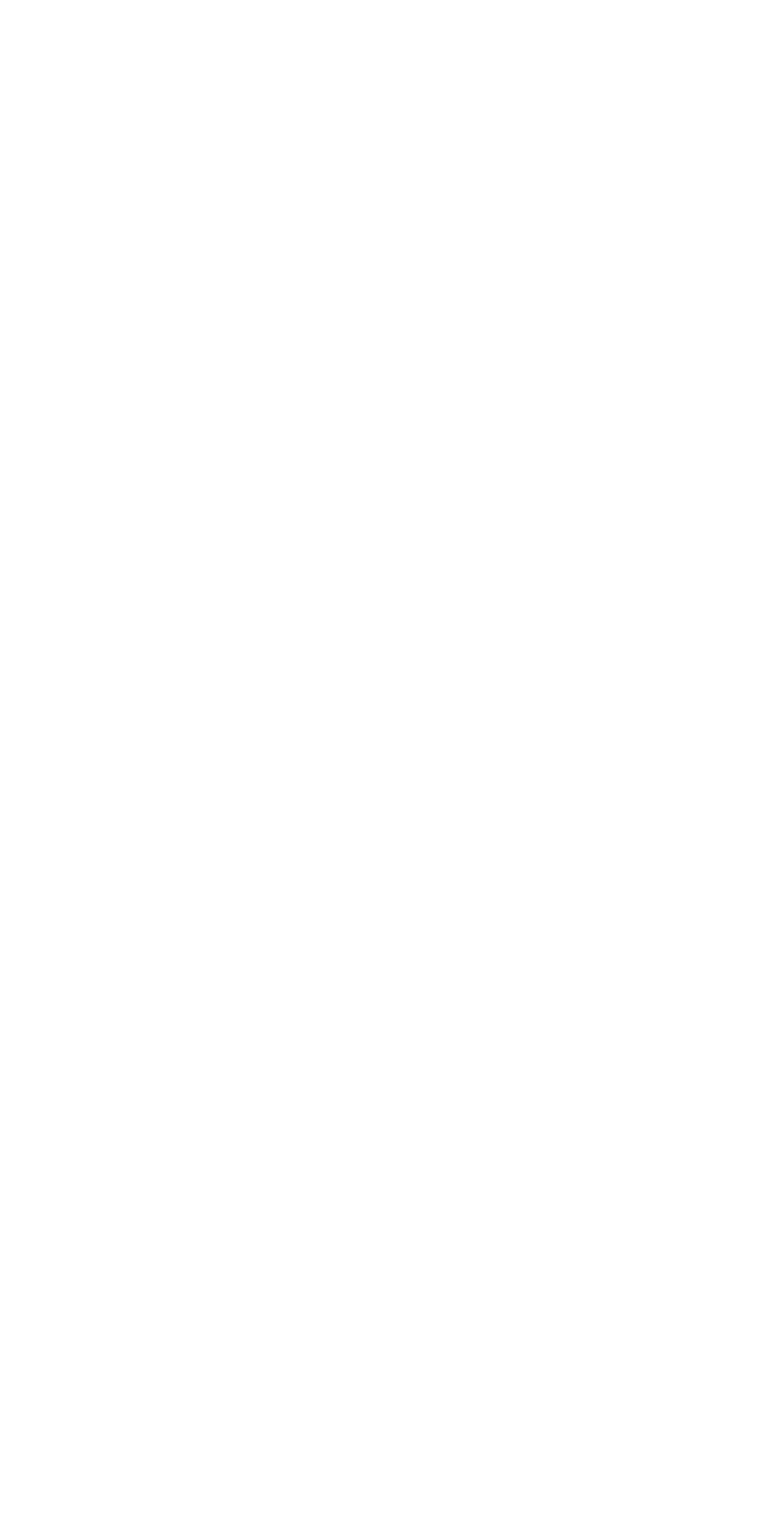
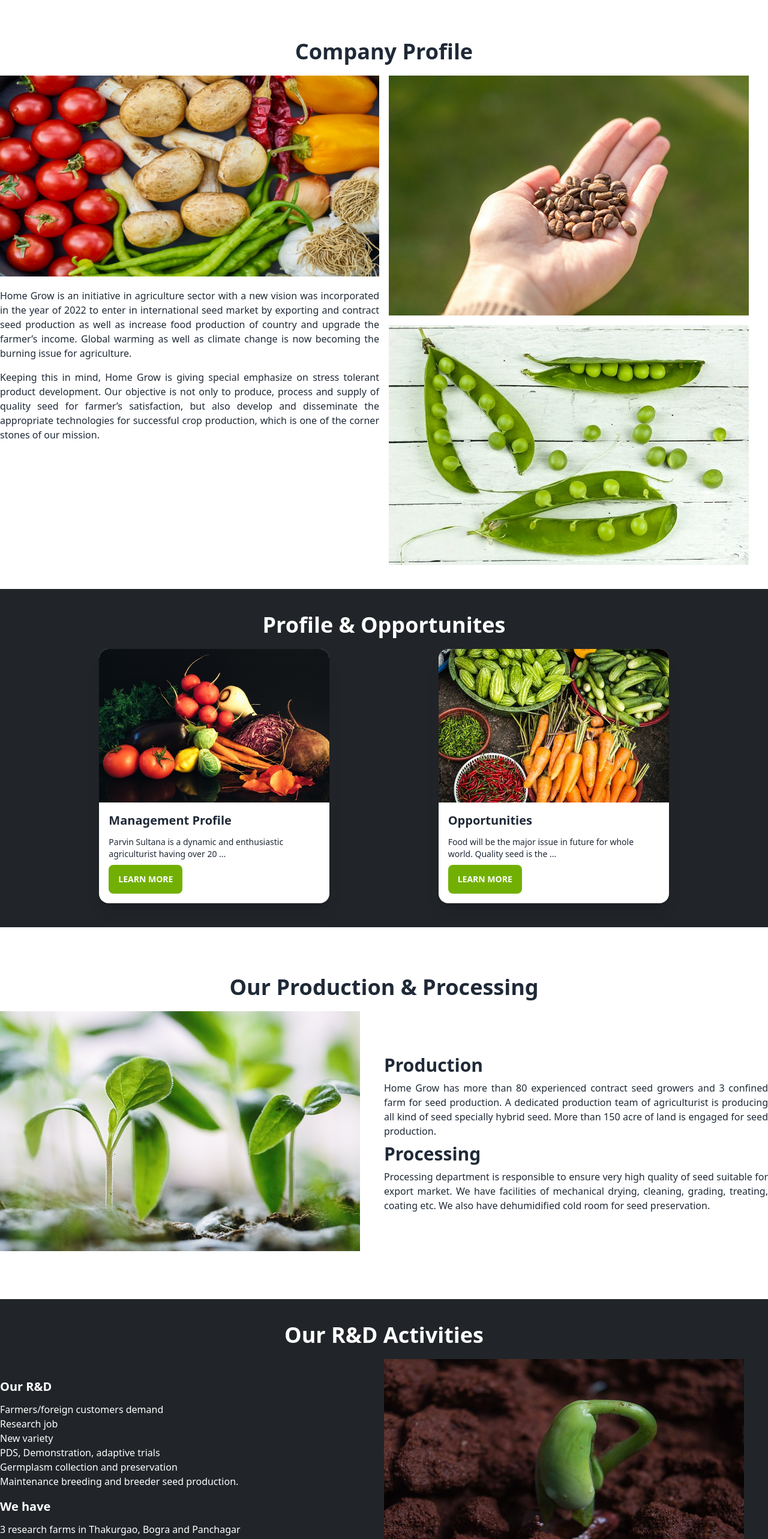
Before and after one commit to NashedShahRoni22/Home-Grow, a React (Create React App) app: page / in a window 1280 px wide. Shown: the part 1151-3717 px from the top of the page at 60% size. Before the commit the page ends 1217 px from the top, so only its background shows below. Built offline with nearby package versions, Linux system fonts and the light colour scheme.

Commit message:
Home Page Done

```diff
--- /dev/null
+++ b/src/components/HomeCompanyProfile.js
@@ -0,0 +1,39 @@
+import React from "react";
+import image1 from "../img/home (1).jpg";
+import image2 from "../img/home (2).jpg";
+import slider1 from "../img/slider (1).jpg";
+
+const HomeCompanyProfile = () => {
+  return (
+    <div>
+      <h1 className="text-4xl font-semibold text-center mb-5">Company Profile</h1>
+      <div className="md:flex gap-4 container mx-auto">
+        <div className="md:w-1/2">
+          <img src={slider1} alt="" className="mb-5" />
+          <p className="text-justify">
+            Home Grow is an initiative in agriculture sector with a new vision
+            was incorporated in the year of 2022 to enter in international seed
+            market by exporting and contract seed production as well as increase
+            food production of country and upgrade the farmer’s income. Global
+            warming as well as climate change is now becoming the burning issue
+            for agriculture.
+          </p>
+          <p className="my-4 text-justify">
+            Keeping this in mind, Home Grow is giving special emphasize on
+            stress tolerant product development. Our objective is not only to
+            produce, process and supply of quality seed for farmer’s
+            satisfaction, but also develop and disseminate the appropriate
+            technologies for successful crop production, which is one of the
+            corner stones of our mission.
+          </p>
+        </div>
+        <div className="md:w-1/2">
+          <img src={image2} alt="" className="mb-4"/>
+          <img src={image1} alt="" />
+        </div>
+      </div>
+    </div>
+  );
+};
+
+export default HomeCompanyProfile;
--- /dev/null
+++ b/src/components/HomePO.js
@@ -0,0 +1,46 @@
+import React from "react";
+import { Link } from "react-router-dom";
+import opportutines from "../img/opportunities.jpg";
+import management from "../img/department.jpg";
+
+const HomePO = () => {
+  return (
+    <div className="my-10 bg-[#212529] py-10">
+      <h1 className="text-4xl font-semibold text-center mb-5 text-white">Profile & Opportunites</h1>
+      <div className="flex flex-col items-center md:flex-row container mx-auto md:justify-evenly gap-4">
+        <div className="card card-compact w-96 bg-base-100 shadow-xl">
+          <figure>
+            <img src={management} alt="Shoes" />
+          </figure>
+          <div className="card-body">
+            <h2 className="card-title">Management Profile</h2>
+            <p>
+              Parvin Sultana is a dynamic and enthusiastic agriculturist having
+              over 20 ...
+            </p>
+            <div className="card-actions justify-start">
+              <Link className="btn bg-[#71b002] border-0">Learn More</Link>
+            </div>
+          </div>
+        </div>
+        <div className="card card-compact w-96 bg-base-100 shadow-xl">
+          <figure>
+            <img src={opportutines} alt="Shoes" />
+          </figure>
+          <div className="card-body">
+            <h2 className="card-title">Opportunities</h2>
+            <p>
+              Food will be the major issue in future for whole world. Quality
+              seed is the ...
+            </p>
+            <div className="card-actions justify-start">
+              <Link className="btn bg-[#71b002] border-0">Learn More</Link>
+            </div>
+          </div>
+        </div>
+      </div>
+    </div>
+  );
+};
+
+export default HomePO;
--- /dev/null
+++ b/src/components/HomePP.js
@@ -0,0 +1,33 @@
+import React from "react";
+import productionImg from "../img/production.jpg";
+
+const HomePP = () => {
+  return (
+    <div className="my-10 py-10 container mx-auto">
+      <h1 className="text-4xl font-semibold text-center mb-5">Our Production & Processing</h1>
+      <div className="flex flex-col lg:flex-row items-center">
+        <div className="lg:w-1/2">
+          <img src={productionImg} alt="" />
+        </div>
+        <div className="lg:w-1/2">
+          <h2 className="text-3xl font-semibold my-2">Production</h2>
+          <p className="text-justify">
+            Home Grow has more than 80 experienced contract seed growers and 3
+            confined farm for seed production. A dedicated production team of
+            agriculturist is producing all kind of seed specially hybrid seed.
+            More than 150 acre of land is engaged for seed production.
+          </p>
+          <h2 className="text-3xl font-semibold my-2">Processing</h2>
+          <p className="text-justify">
+            Processing department is responsible to ensure very high quality of
+            seed suitable for export market. We have facilities of mechanical
+            drying, cleaning, grading, treating, coating etc. We also have
+            dehumidified cold room for seed preservation.
+          </p>
+        </div>
+      </div>
+    </div>
+  );
+};
+
+export default HomePP;
--- /dev/null
+++ b/src/components/HomeRD.js
@@ -0,0 +1,36 @@
+import React from "react";
+import rdImg from "../img/r&d.jpg";
+
+const HomeRD = () => {
+  return (
+    <div className="my-10 py-10 bg-[#212529] text-white">
+      <h2 className="text-4xl font-semibold text-center">Our R&D Activities</h2>
+      <div className="mt-5 md:flex items-center container mx-auto">
+        <div className="md:w-1/2">
+          <h2 className="text-xl font-semibold">Our R&D</h2>
+          <ul className="list-disc mt-3">
+            <li>Farmers/foreign customers demand</li>
+            <li>Research job</li>
+            <li>New variety</li>
+            <li>PDS, Demonstration, adaptive trials</li>
+            <li>Germplasm collection and preservation</li>
+            <li>Maintenance breeding and breeder seed production.</li>
+          </ul>
+
+          <h2 className="text-xl font-semibold mt-4">We have</h2>
+          <ul className="list-disc mt-3">
+            <li>3 research farms in Thakurgao, Bogra and Panchagar</li>
+            <li>6 Breeders</li>
+            <li>10 breeder assistant</li>
+            <li>Around 20000 germplasm and a gene bank</li>
+          </ul>
+        </div>
+        <div className="md:w-1/2">
+            <img src={rdImg} alt="" />
+        </div>
+      </div>
+    </div>
+  );
+};
+
+export default HomeRD;
--- a/src/pages/Home.js
+++ b/src/pages/Home.js
@@ -1,5 +1,9 @@
 import React from 'react';
+import HomeCompanyProfile from '../components/HomeCompanyProfile';
 import HomeInfoBoxs from '../components/HomeInfoBoxs';
+import HomePO from '../components/HomePO';
+import HomePP from '../components/HomePP';
+import HomeRD from '../components/HomeRD';
 import HomeSlider from '../components/HomeSlider';
 
 const Home = () => {
@@ -7,6 +11,10 @@
         <div>
             <HomeSlider></HomeSlider>
             <HomeInfoBoxs></HomeInfoBoxs>
+            <HomeCompanyProfile></HomeCompanyProfile>
+            <HomePO></HomePO>
+            <HomePP></HomePP>
+            <HomeRD></HomeRD>
         </div>
     );
 };
```
